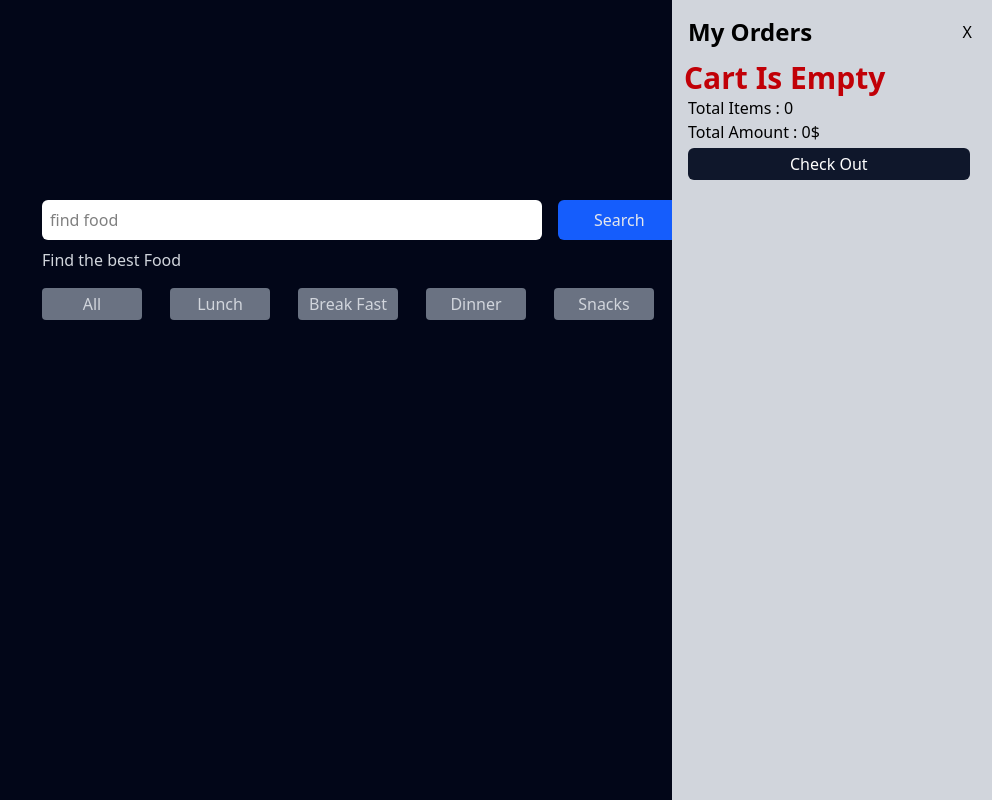
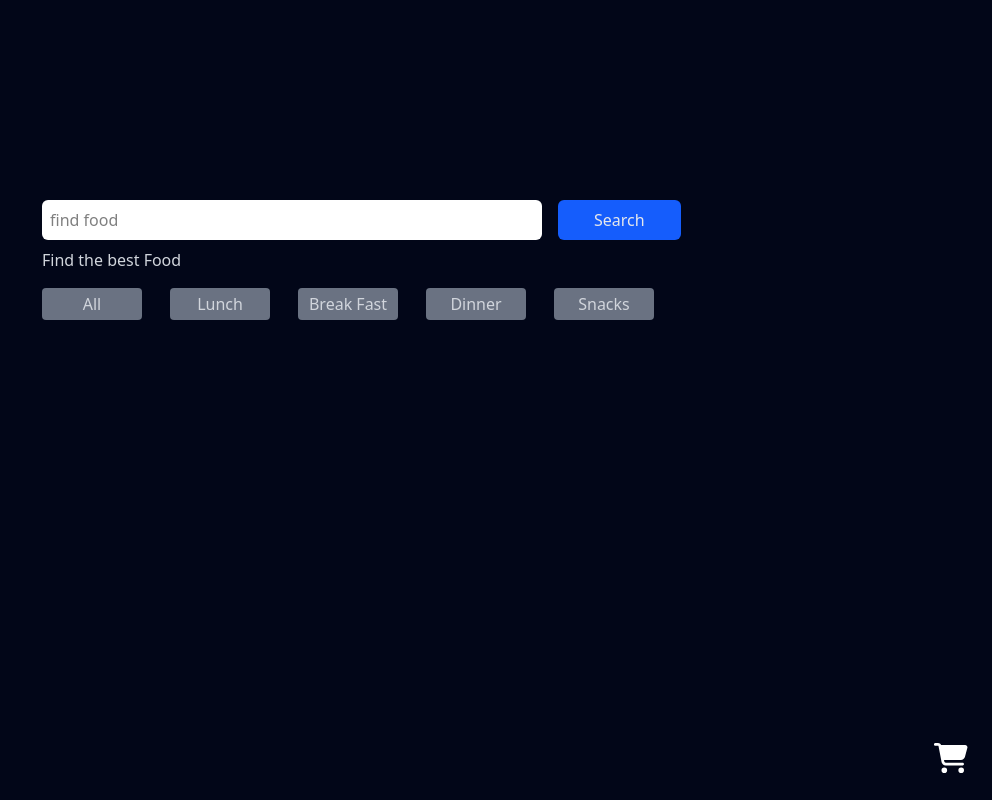
Before and after one commit to MuhammadFahad27/Mini_Food_App-, a React (Vite) app: page / in a window 1280 px wide. Shown: the whole page, without its empty margins (288-1280 px from the left). Built offline with nearby package versions, Linux system fonts and the light colour scheme.

Commit message:
new_updated1

```diff
--- a/src/Components/Cart.jsx
+++ b/src/Components/Cart.jsx
@@ -12,7 +12,7 @@ const Cart = () => {
 
   return (
     <div className={`bg-gray-300 w-[100vw] sm:w-[40vw] h-full top-0 right-0 xl:w-[25vw]  fixed  p-1
-    overflow-y-auto
+    overflow-y-auto z-[1000]
     ${cart && "hidden"}`}>
 
             <div className="flex  justify-between p-3">
--- a/src/Pages/Home.jsx
+++ b/src/Pages/Home.jsx
@@ -1,10 +1,14 @@
 
 import Cart from "../Components/Cart"
 import Catogory_menu from "../Components/Catogory_menu"
-
+import { FontAwesomeIcon } from "@fortawesome/react-fontawesome";
+import {faCartShopping} from "@fortawesome/free-solid-svg-icons";
+import {useState} from "react"
 
 const Home = () => {
 
+  const [cart,setCart] = useState(false) ;
+  console.log(cart);
 
   return (
 
@@ -25,7 +29,17 @@ const Home = () => {
           </div>
 
           <Catogory_menu/>
-          <Cart/>
+
+          {cart && <Cart/>}
+
+          <div className={`absolute right-0 bottom-0 mb-6 mr-6 text-3xl text-white  cursor-pointer
+           `}>
+          <FontAwesomeIcon icon={faCartShopping} onClick={()=>{
+
+              setCart(!cart) ;
+
+          }}  />
+          </div>
 
 
 
```
